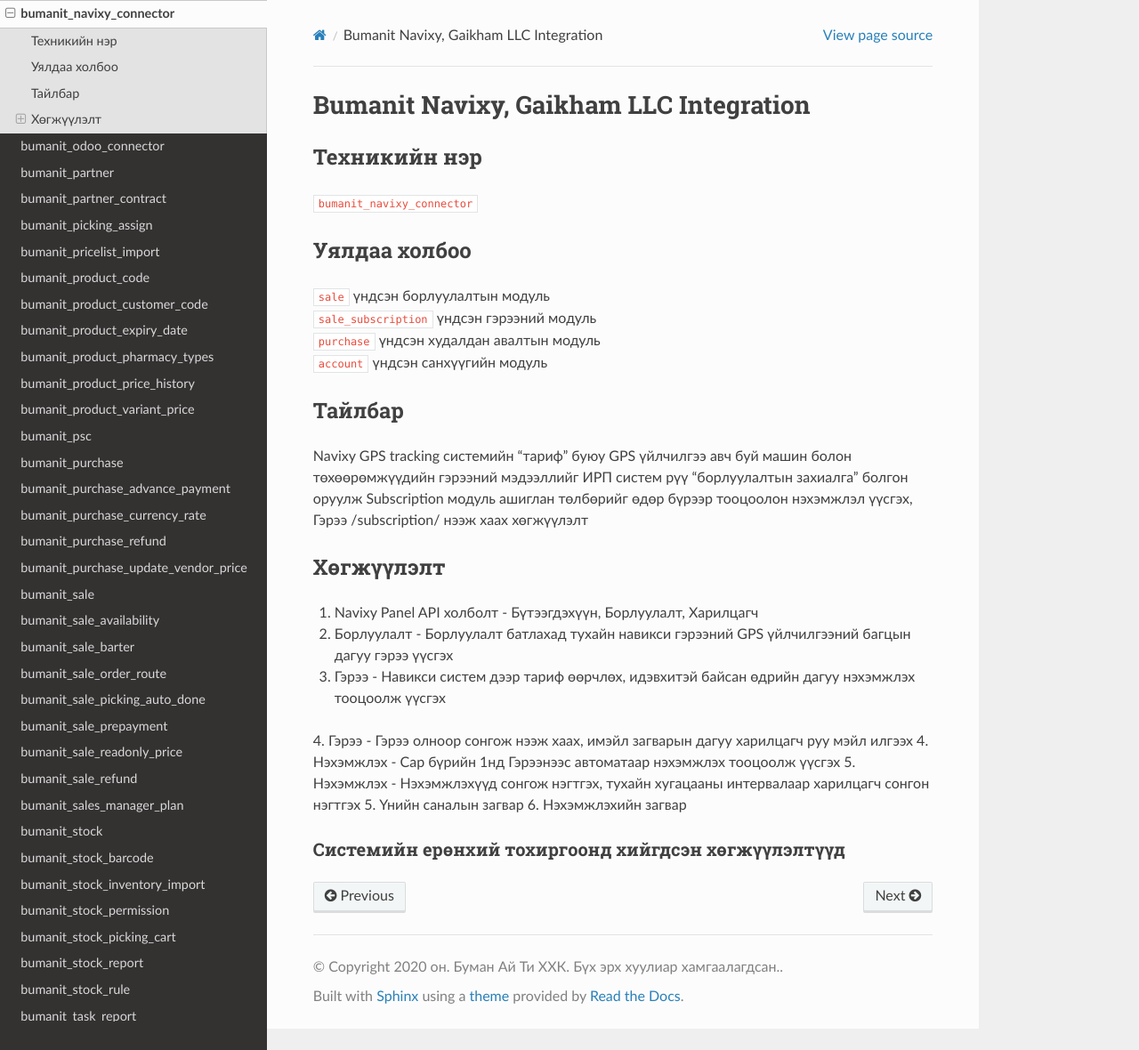
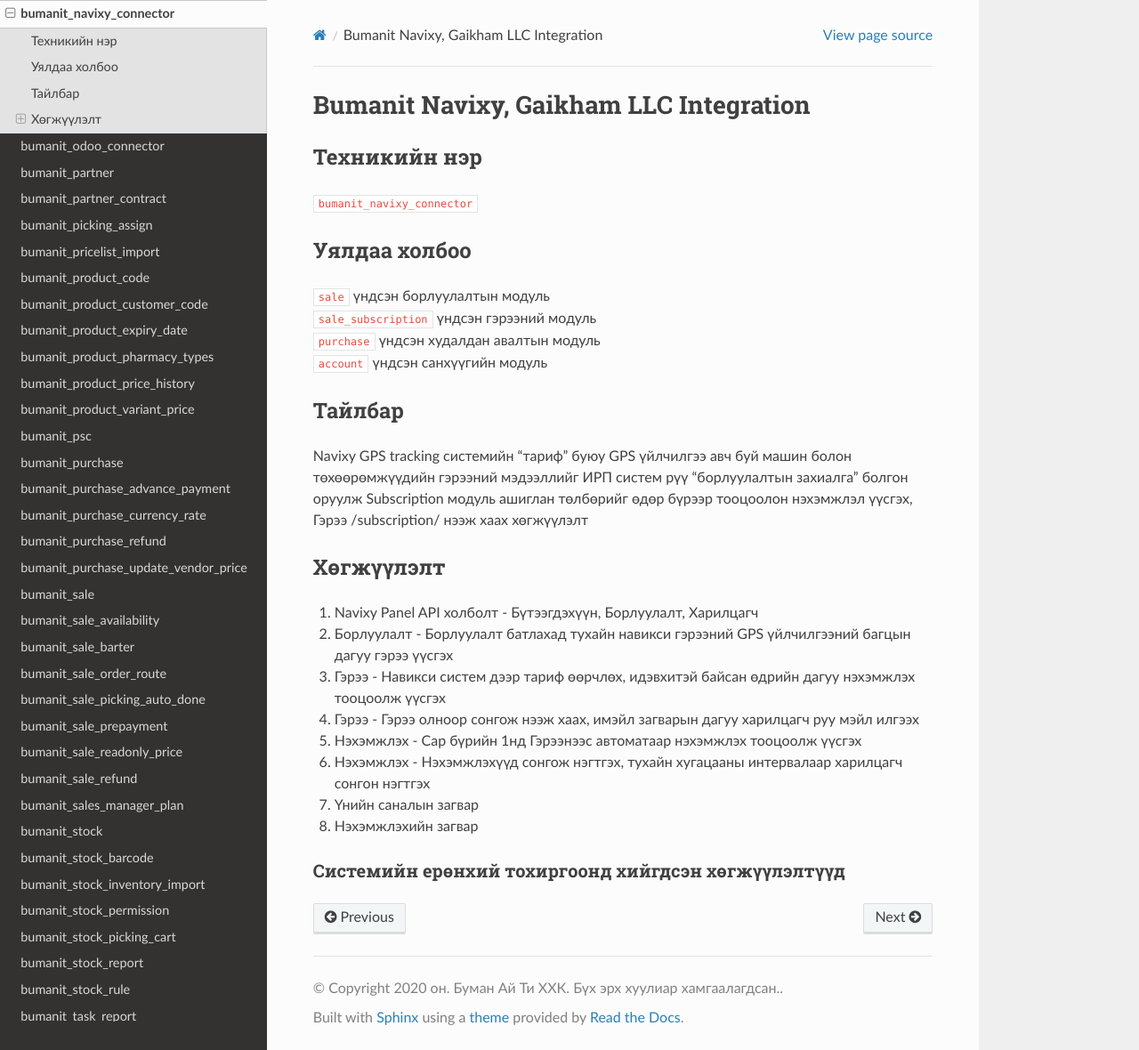
Before and after one commit to bumanit/DOC0001_bumanit_v13, a Sphinx documentation site: the page built from source/modules/bumanit_navixy_connector.rst, in a window 1280 px wide and 1180 px high. Shown: the whole window at 89% size. Built offline with Sphinx 7.4.7 and the Read the Docs theme 2.0.0, drawn with Linux system fonts in a browser that asks for light colours; pages that are not in the unit, such as notebooks, are missing from menus.

Commit message:
fix list

```diff
--- a/source/modules/bumanit_navixy_connector.rst
+++ b/source/modules/bumanit_navixy_connector.rst
@@ -35,10 +35,10 @@
 2. Борлуулалт - Борлуулалт батлахад тухайн навикси гэрээний GPS үйлчилгээний багцын дагуу гэрээ үүсгэх
 3. Гэрээ - Навикси систем дээр тариф өөрчлөх, идэвхитэй байсан өдрийн дагуу нэхэмжлэх тооцоолж үүсгэх
 4. Гэрээ - Гэрээ олноор сонгож нээж хаах, имэйл загварын дагуу харилцагч руу мэйл илгээх
-4. Нэхэмжлэх - Сар бүрийн 1нд Гэрээнээс автоматаар нэхэмжлэх тооцоолж үүсгэх
-5. Нэхэмжлэх - Нэхэмжлэхүүд сонгож нэгтгэх, тухайн хугацааны интервалаар харилцагч сонгон нэгтгэх
-5. Үнийн саналын загвар
-6. Нэхэмжлэхийн загвар
+5. Нэхэмжлэх - Сар бүрийн 1нд Гэрээнээс автоматаар нэхэмжлэх тооцоолж үүсгэх
+6. Нэхэмжлэх - Нэхэмжлэхүүд сонгож нэгтгэх, тухайн хугацааны интервалаар харилцагч сонгон нэгтгэх
+7. Үнийн саналын загвар
+8. Нэхэмжлэхийн загвар
 
 Системийн ерөнхий тохиргоонд хийгдсэн хөгжүүлэлтүүд
 -------------------------------------------------------------
```
